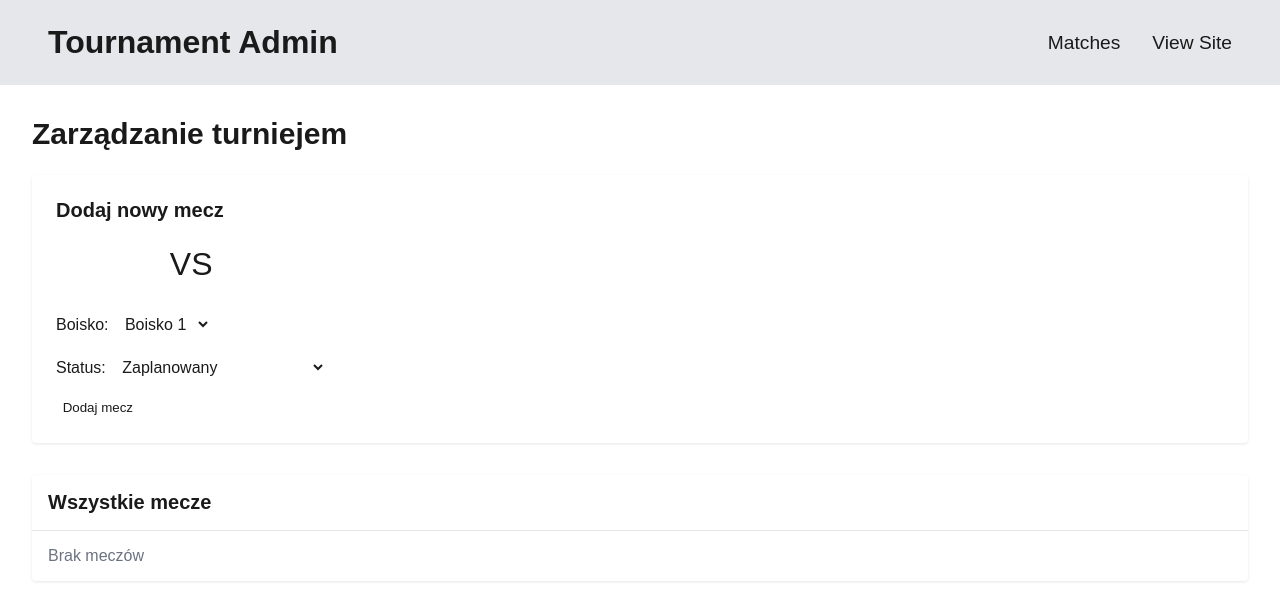
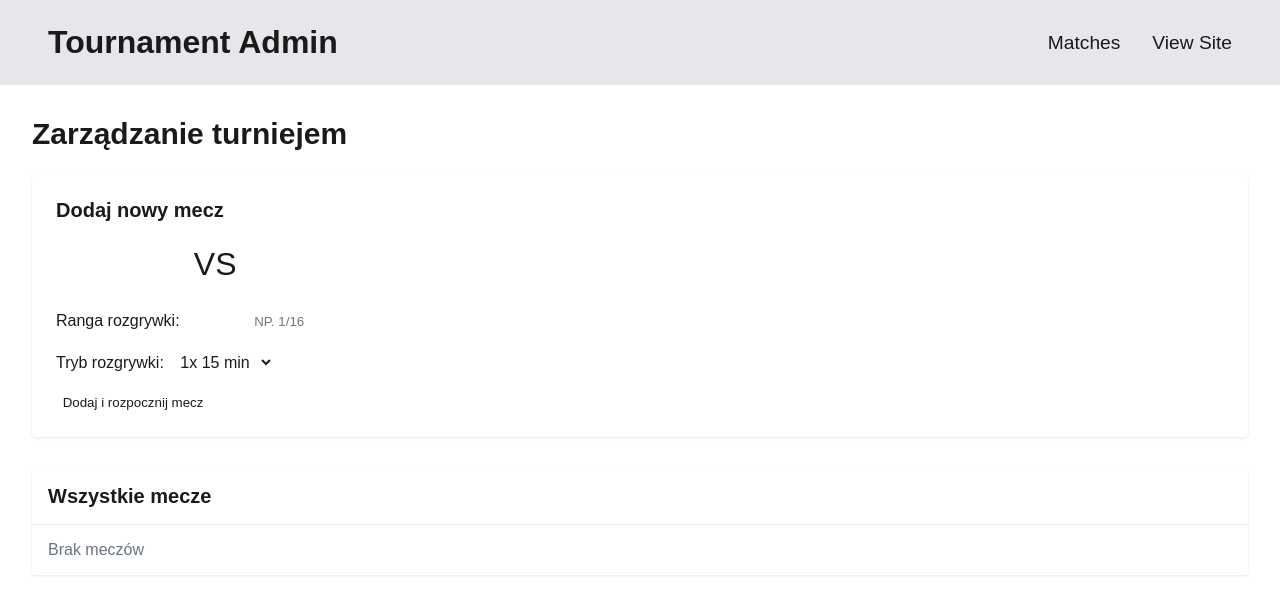
Before and after one commit to Wiktor102/tournament-manager, a Next.js app: page /admin in a window 1280 px wide. Shown: the top 600 px of the page. Built offline with nearby package versions, Linux system fonts and the light colour scheme.

Commit message:
Change match properties a bit

```diff
--- a/app/actions/matchActions.ts
+++ b/app/actions/matchActions.ts
@@ -4,7 +4,7 @@ import { revalidatePath } from "next/cache";
 import fs from "fs/promises";
 import path from "path";
 import { v4 as uuid } from "uuid";
-import { Match, MatchData } from "../../types/types";
+import { Match, InitialMatchData } from "../../types/types";
 import { sendMatchUpdate } from "../api/events/route";
 
 const dataFilePath = path.join(process.cwd(), "data", "matches.json");
@@ -63,18 +63,19 @@ async function saveMatches(matches: Match[]): Promise<void> {
 }
 
 // Create a new match
-async function createMatch(formData: MatchData): Promise<Match> {
+async function createMatch(formData: InitialMatchData): Promise<Match> {
 	const matches = await readMatchesFromFile();
 
 	const newMatch: Match = {
 		id: uuid(),
 		team1: formData.homeTeam.toUpperCase(),
 		team2: formData.awayTeam.toUpperCase(),
+		mode: formData.mode,
+		rank: formData.rank,
+
 		score1: 0,
 		score2: 0,
-		pitchId: formData.pitchId,
-		status: "scheduled",
-		mode: "1x15", // TODO: Add mode to form
+		status: "live",
 		currentTime: "0",
 		addedTime: 0
 	};
@@ -87,18 +88,19 @@ async function createMatch(formData: MatchData): Promise<Match> {
 	return newMatch;
 }
 
-// Update a match
-async function updateMatch(id: string, formData: MatchData): Promise<Match> {
+// ----------------------------
+// ----------------------------
+// ----------------------------
+// Updates
+// ----------------------------
+
+async function updateMatchTeams(id: string, team1: string, team2: string): Promise<Match> {
 	const match = await readMatchFromFile(id);
-
-	if (!match) {
-		throw new Error("Match not found");
-	}
+	if (!match) throw new Error("Match not found");
 
 	const updatedMatch: Partial<Match> = {
-		team1: formData.homeTeam.toUpperCase(),
-		team2: formData.awayTeam.toUpperCase(),
-		pitchId: formData.pitchId
+		team1: team1.toUpperCase(),
+		team2: team2.toUpperCase()
 	};
 
 	return await updateMatchInFile(id, updatedMatch);
@@ -113,7 +115,6 @@ async function startMatch(id: string): Promise<Match> {
 	return await updateMatchInFile(id, update);
 }
 
-// Update match score
 async function updateMatchScore(id: string, action: { team: "team1" | "team2"; change: number }): Promise<Match> {
 	const match = await readMatchFromFile(id);
 
@@ -145,5 +146,5 @@ async function deleteMatch(formData: FormData): Promise<void> {
 }
 
 export { readMatchesFromFile as getMatches, readMatchFromFile as getMatch };
-export { startMatch, updateMatchScore, updateMatchAdditionalTime };
-export { createMatch, updateMatch, deleteMatch };
+export { startMatch, updateMatchScore, updateMatchAdditionalTime, updateMatchTeams };
+export { createMatch, deleteMatch };
--- a/app/admin/match/[id]/page.tsx
+++ b/app/admin/match/[id]/page.tsx
@@ -16,15 +16,13 @@ async function MatchManagerPage({ params }: { params: Promise<{ id: string }> })
 	return (
 		<div className="match-manager-page">
 			<h1 className="page-title">
-				Zarządzaj pojedynkiem:{" "}
+				Obecny pojedynek:{" "}
 				<span className="live-score">
 					{match.team1} vs {match.team2}
 				</span>
 			</h1>
 
 			<div className="match-detail-container">
-				<div className="match-date">Boisko #{match.pitchId}</div>
-
 				<div className="match-status">
 					Status:{" "}
 					<span className="status-value" style={{ backgroundColor: `var(--${statusColor})` }}>
@@ -41,6 +39,8 @@ async function MatchManagerPage({ params }: { params: Promise<{ id: string }> })
 
 				<ExtraTimeUpdater match={match} />
 				<LiveScoreUpdater match={match} />
+				<button>Przerwa</button>
+				<button disabled={!match.resumedAt && match.mode === "2x10"}>Zakończ</button>
 			</div>
 		</div>
 	);
--- a/app/match/[id]/StreamOverlay.scss
+++ b/app/match/[id]/StreamOverlay.scss
@@ -4,7 +4,7 @@ body {
 }
 
 .stream-overlay {
-	margin: 2rem;
+	margin: 1rem 2rem;
 }
 
 .return-home {
--- a/app/match/[id]/StreamOverlayWidget.scss
+++ b/app/match/[id]/StreamOverlayWidget.scss
@@ -1,3 +1,8 @@
+h3 {
+	margin-block: 1rem 0.5rem;
+	font-style: italic;
+}
+
 .widget {
 	display: inline-flex;
 	position: relative;
--- a/app/match/[id]/StreamOverlayWidget.tsx
+++ b/app/match/[id]/StreamOverlayWidget.tsx
@@ -12,6 +12,7 @@ function StreamOverlayWidget({ initialMatch }: { initialMatch: Match }) {
 
 	return (
 		<>
+			<h3>Liga elektronika: {match.rank ?? "1/?"}</h3>
 			<div className="counter-widget widget">
 				<span className="team-name">{match.team1}</span>
 				<span className="score">
--- a/components/MatchForm/MatchForm.tsx
+++ b/components/MatchForm/MatchForm.tsx
@@ -2,30 +2,20 @@
 
 import { useState } from "react";
 import { useRouter } from "next/navigation";
-import { createMatch, updateMatch } from "@/app/actions/matchActions";
+import { createMatch } from "@/app/actions/matchActions";
 import "./MatchForm.scss";
-import { Match, MatchData } from "@/types/types";
+import { InitialMatchData } from "@/types/types";
 
-interface MatchFormProps {
-	match?: Match;
-}
+export default function MatchForm() {
+	const router = useRouter();
 
-export default function MatchForm({ match }: MatchFormProps) {
-	const router = useRouter();
-	const isEditing = !!match;
-
-	if (match?.status === "finished") {
-		throw new Error("Cannot edit finished match");
-	}
-
-	const [formData, setFormData] = useState<MatchData>({
-		homeTeam: match?.team1 || "",
-		awayTeam: match?.team2 || "",
-		pitchId: match?.pitchId || 1,
-		status: match?.status || "scheduled",
-		date: ""
-		// date: match?.currentTime ? match.date.slice(0, 16) : ""
-	});
+	const initialData: InitialMatchData = {
+		homeTeam: "",
+		awayTeam: "",
+		rank: "",
+		mode: "1x15"
+	};
+	const [formData, setFormData] = useState<InitialMatchData>(initialData);
 
 	const handleChange = (e: React.ChangeEvent<HTMLInputElement>) => {
 		const { name, value } = e.target;
@@ -34,23 +24,8 @@ export default function MatchForm({ match }: MatchFormProps) {
 
 	const handleSubmit = async () => {
 		try {
-			if (isEditing) {
-				if (match) {
-					await updateMatch(match.id, formData);
-					router.push("/admin");
-				}
-			} else {
-				await createMatch(formData);
-
-				// Clear form after successful submission
-				setFormData({
-					homeTeam: "",
-					awayTeam: "",
-					pitchId: 1,
-					status: "scheduled",
-					date: ""
-				});
-			}
+			await createMatch(formData);
+			setFormData(initialData); // Clear form
 
 			// Router refresh happens automatically because of revalidatePath
 			// in the server action, but it doesn't hurt to call it again
@@ -87,35 +62,32 @@ export default function MatchForm({ match }: MatchFormProps) {
 			</div>
 
 			<div>
-				<label htmlFor="pitch">Boisko: </label>
+				<label htmlFor="rank">Ranga rozgrywki: </label>
+				<input
+					id="rank"
+					name="rank"
+					value={formData.rank}
+					placeholder="np. 1/16"
+					onChange={e => setFormData(prev => ({ ...prev, rank: e.target.value }))}
+					required
+				/>
+			</div>
+			<div>
+				<label htmlFor="mode">Tryb rozgrywki: </label>
 				<select
-					id="pitch"
-					name="pitch"
-					value={formData.pitchId}
-					onChange={e => setFormData(prev => ({ ...prev, pitchId: +e.target.value as 1 | 2 }))}
+					id="mode"
+					name="mode"
+					value={formData.mode}
+					onChange={e => setFormData(prev => ({ ...prev, mode: e.target.value as "1x15" | "2x10" }))}
 					required
 				>
-					<option value="1">Boisko 1</option>
-					<option value="2">Boisko 2</option>
+					<option value="1x15">1x 15 min</option>
+					<option value="2x10">2x 10 min</option>
 				</select>
 			</div>
 
 			<div>
-				<label htmlFor="status">Status: </label>
-				<select
-					id="status"
-					name="status"
-					value={formData.status}
-					onChange={e => setFormData(prev => ({ ...prev, status: e.target.value as "scheduled" | "live" }))}
-					required
-				>
-					<option value="scheduled">Zaplanowany</option>
-					<option value="live">LIVE (rozpocznij od razu)</option>
-				</select>
-			</div>
-
-			<div>
-				<button type="submit">{isEditing ? "Zaktualizuj mecz" : "Dodaj mecz"}</button>
+				<button type="submit">Dodaj i rozpocznij mecz</button>
 			</div>
 		</form>
 	);
```
Also changed, not shown: types/types.ts (+4 -5 lines).
